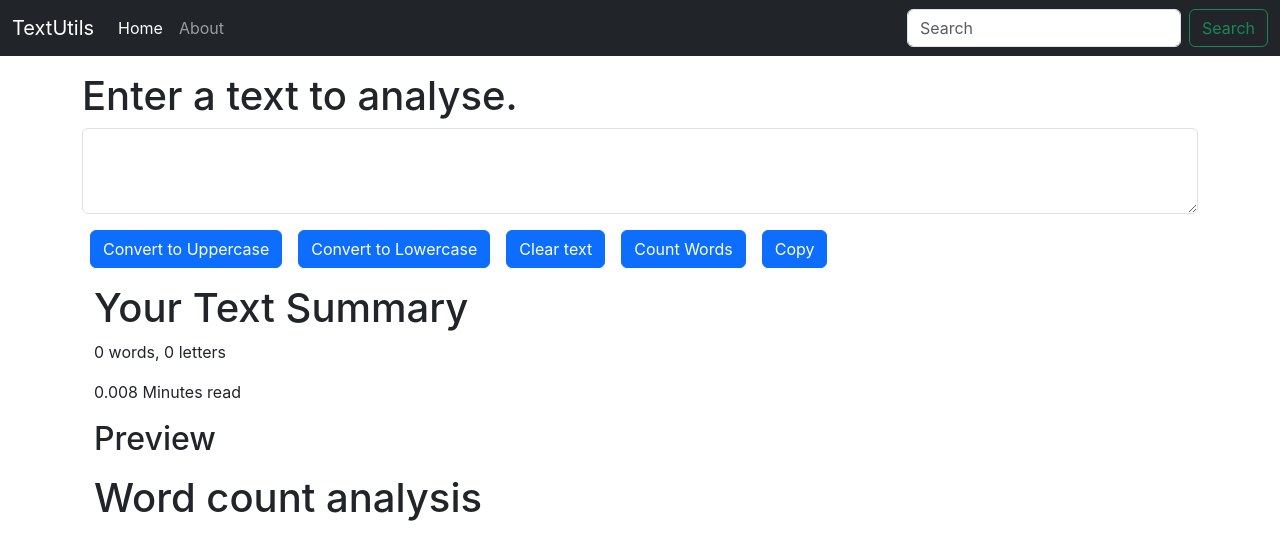
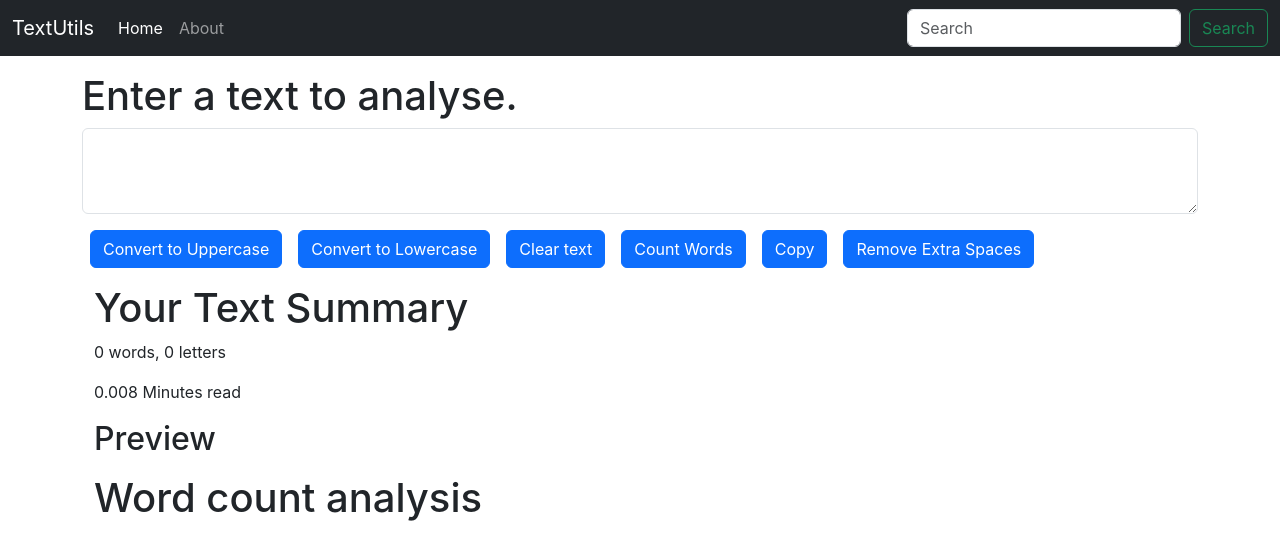
Before and after one commit to Vinit1234/FrontEnd, a React (Create React App) app in the folder CodeWithHarryFE/React/codes/my-app/: page / in a window 1280 px wide. Shown: the top 560 px of the page. Built offline with nearby package versions, Linux system fonts and the light colour scheme.

Commit message:
Added snippet to TextForm component to remove extra spaces from text

```diff
--- a/CodeWithHarryFE/React/codes/my-app/src/component/TextForm.js
+++ b/CodeWithHarryFE/React/codes/my-app/src/component/TextForm.js
@@ -81,6 +81,11 @@ export default function TextForm(props) {
     navigator.clipboard.writeText(txtData.value)
   }
 
+  // Removes extra spaces
+  const handleExtraSpaces = ()=>{
+    setText(text.trim().split(/[\s]+/).join(" "));
+  }
+
   return (
     <>
       <div>
@@ -115,6 +120,9 @@ export default function TextForm(props) {
         <button className="btn btn-primary mx-2" onClick={handleCopy}>
           Copy
         </button>
+        <button className="btn btn-primary mx-2" onClick={handleExtraSpaces}>
+          Remove Extra Spaces
+        </button>
 
       </div>
 
```
